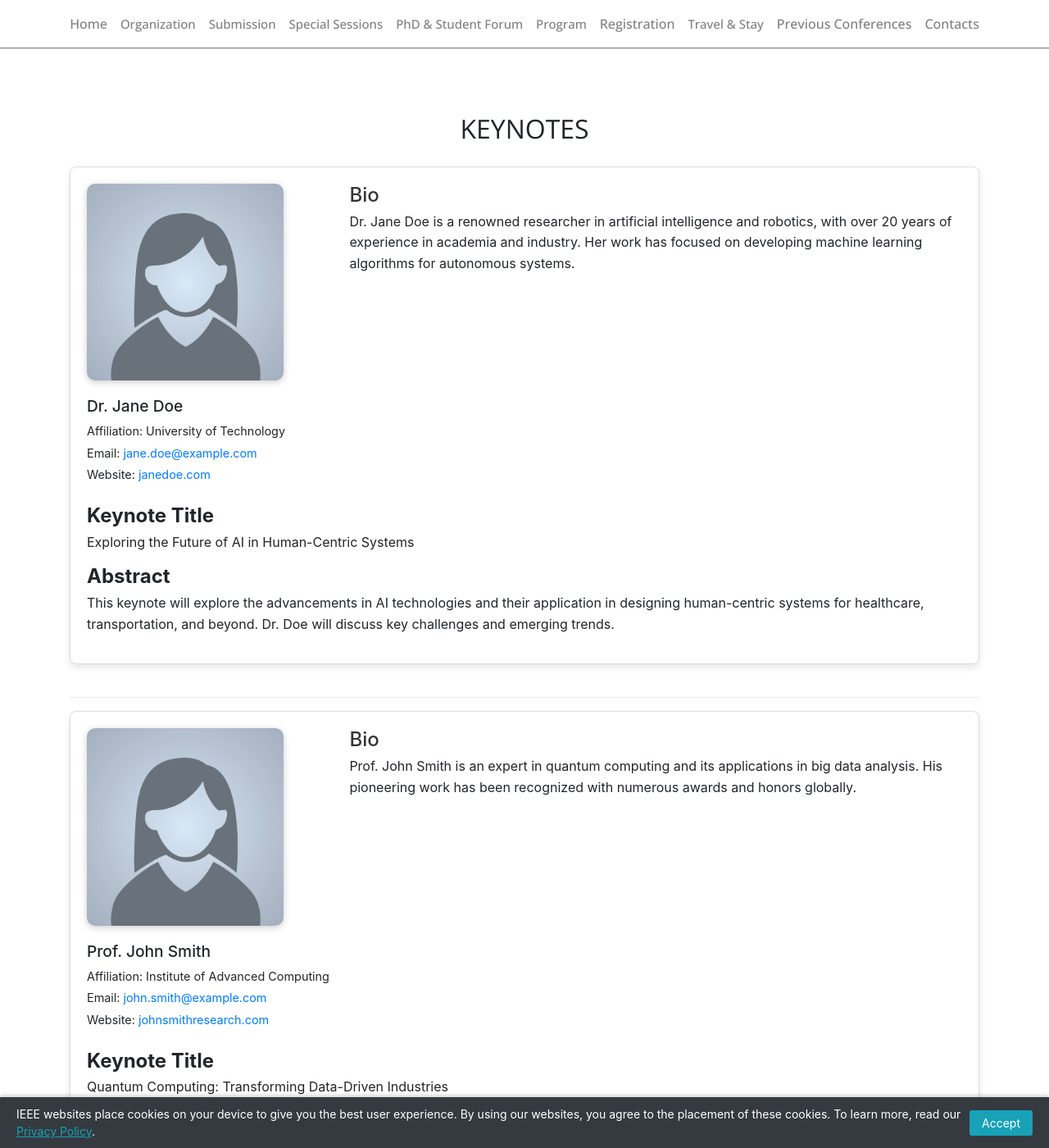
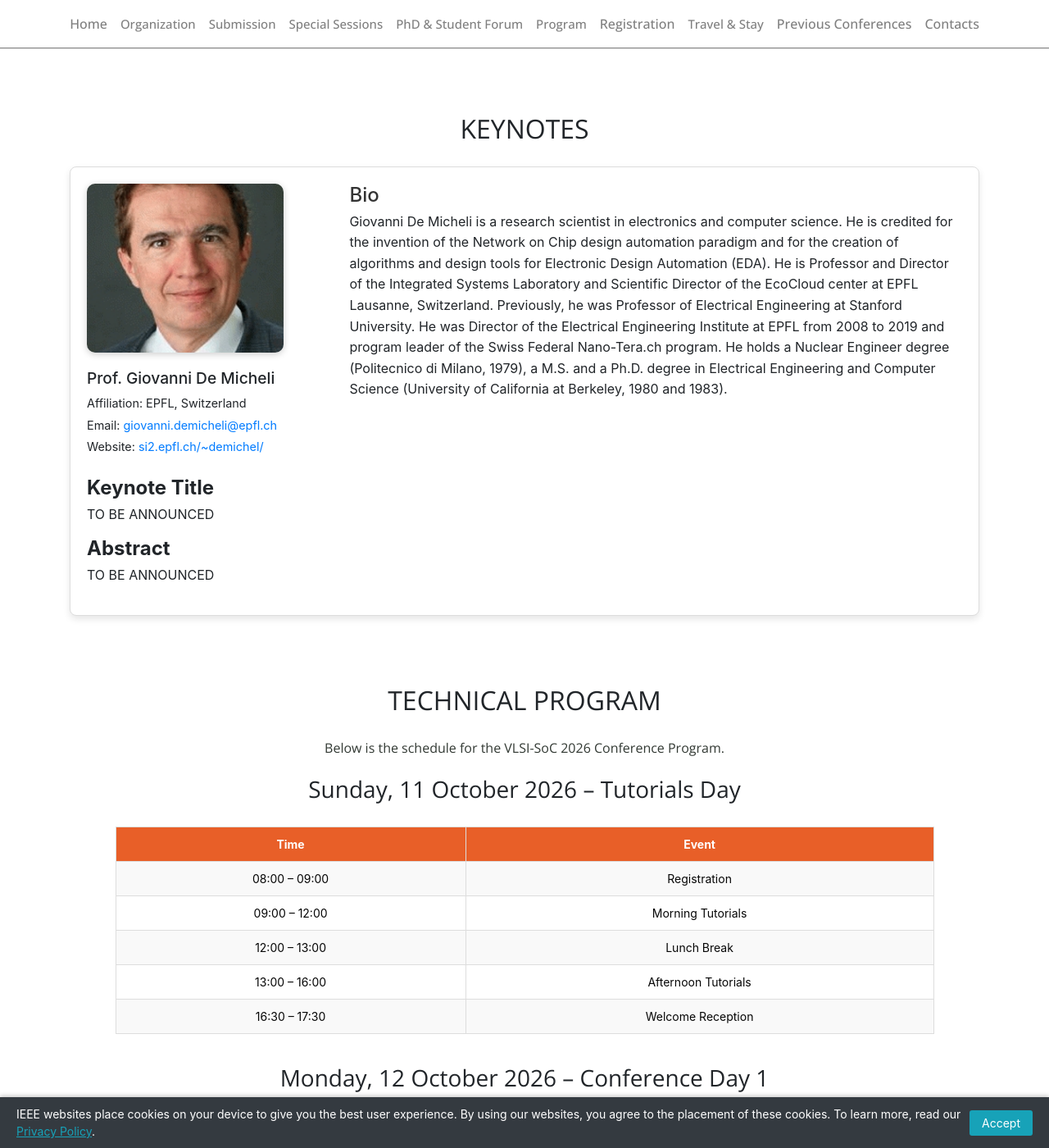
Before and after one commit to vlsi-soc/vlsi-soc, a Jekyll site: the page built from program.md, in a window 1280 px wide and 1400 px high, scrolled down 808 px. Shown: the whole window at 82% size. Built offline with Jekyll 4.4.1, drawn with Linux system fonts in a browser that asks for light colours; nearby versions of some CDN libraries; some of the changed text lies outside the part shown.

Commit message:
Add first draft of De Micheli's keynote

```diff
--- a/_data/keynotes.yml
+++ b/_data/keynotes.yml
@@ -1,21 +1,11 @@
 # Keynote Speakers Data
 keynotes:
-  - name: "Dr. Jane Doe"
-    title: "Dr."
-    affiliation: "University of Technology"
-    email: "jane.doe@example.com"
-    website: "http://janedoe.com"
-    photo: "speaker-placeholder-female.png"
-    bio: "Dr. Jane Doe is a renowned researcher in artificial intelligence and robotics, with over 20 years of experience in academia and industry. Her work has focused on developing machine learning algorithms for autonomous systems."
-    keynote_title: "Exploring the Future of AI in Human-Centric Systems"
-    abstract: "This keynote will explore the advancements in AI technologies and their application in designing human-centric systems for healthcare, transportation, and beyond. Dr. Doe will discuss key challenges and emerging trends."
-
-  - name: "Prof. John Smith"
+  - name: "Prof. Giovanni De Micheli"
     title: "Prof."
-    affiliation: "Institute of Advanced Computing"
-    email: "john.smith@example.com"
-    website: "http://johnsmithresearch.com"
-    photo: "speaker-placeholder-female.png"
-    bio: "Prof. John Smith is an expert in quantum computing and its applications in big data analysis. His pioneering work has been recognized with numerous awards and honors globally."
-    keynote_title: "Quantum Computing: Transforming Data-Driven Industries"
-    abstract: "In this keynote, Prof. Smith will provide insights into how quantum computing is set to revolutionize industries reliant on big data. Topics include breakthroughs, practical challenges, and future directions."
+    affiliation: "EPFL, Switzerland"
+    email: "giovanni.demicheli@epfl.ch"
+    website: "https://si2.epfl.ch/~demichel/"
+    photo: "speaker-demicheli.png"
+    bio: "Giovanni De Micheli is a research scientist in electronics and computer science. He is credited for the invention of the Network on Chip design automation paradigm and for the creation of algorithms and design tools for Electronic Design Automation (EDA). He is Professor and Director of the Integrated Systems Laboratory and Scientific Director of the EcoCloud center at EPFL Lausanne, Switzerland. Previously, he was Professor of Electrical Engineering at Stanford University. He was Director of the Electrical Engineering Institute at EPFL from 2008 to 2019 and program leader of the Swiss Federal Nano-Tera.ch program. He holds a Nuclear Engineer degree (Politecnico di Milano, 1979), a M.S. and a Ph.D. degree in Electrical Engineering and Computer Science (University of California at Berkeley, 1980 and 1983)."
+    keynote_title: "TO BE ANNOUNCED"
+    abstract: "TO BE ANNOUNCED"
```
Also changed, not shown: img/speaker-demicheli.png (renamed from img/giovanni_demicheli.png).
